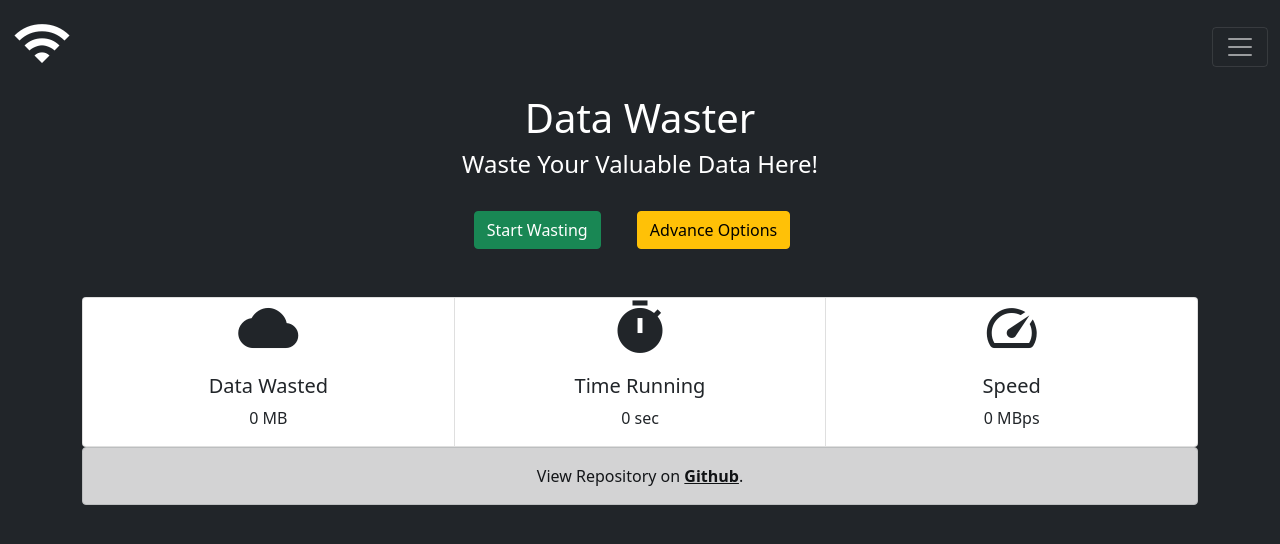
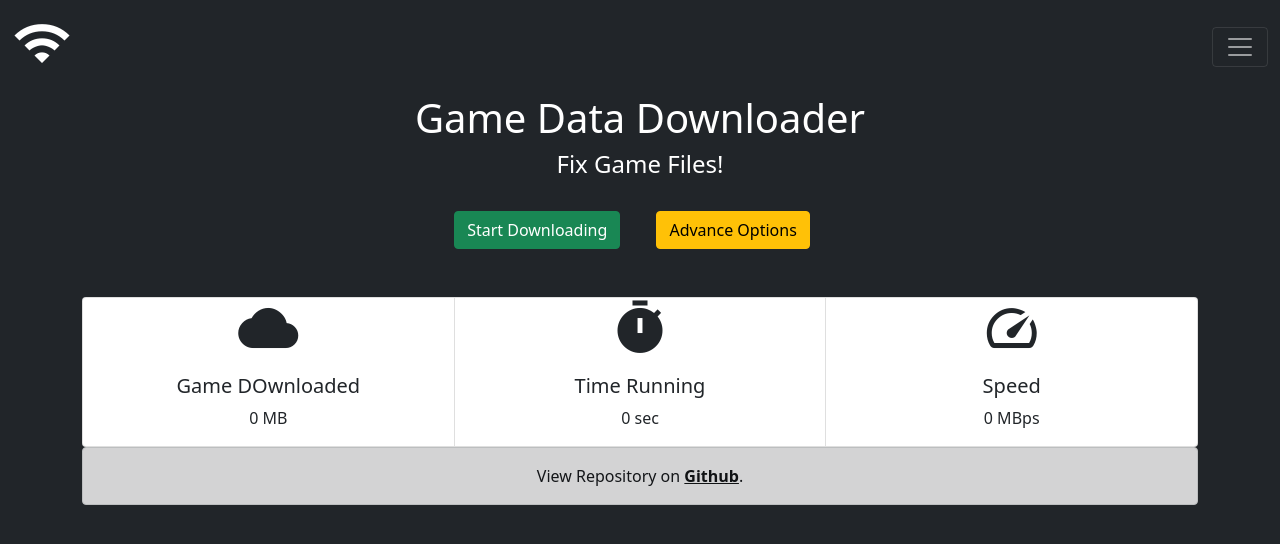
Before and after one commit to lolssk/lolssk.github.io, a plain HTML site: page index.html in a window 1280 px wide. Drawn offline with nearby package versions, Linux system fonts and the light colour scheme.

Commit message:
Update index.html

```diff
--- a/index.html
+++ b/index.html
@@ -4,8 +4,8 @@
 <head>
     <meta charset="utf-8">
     <meta name="viewport" content="width=device-width, initial-scale=1">
-    <meta name="keywords" content="Data Waster, Waster, DataWaster, Bandwidth Waster, Bandwidth Utilizer, Waste, Internet Waste">
-    <meta name="description" content="The Best way to waste your valuable data,internet or bandwidth at zero cost no ads">
+    <meta name="keywords" content="Da">
+    <meta name="description" content="The Best way to waste your stuff">
 
 
     <script src="https://ajax.googleapis.com/ajax/libs/jquery/3.6.0/jquery.min.js"></script>
@@ -17,7 +17,7 @@
 
 
 
-    <title>Data Waster</title>
+    <title>Game Downloader</title>
 </head>
 
 <body class="bg-dark">
@@ -57,7 +57,7 @@
                     <button type="button" class="btn-close" data-bs-dismiss="modal" aria-label="Close"></button>
                 </div>
                 <div class="modal-body">
-                    Data Waster is a open source Data, Internet or Bandwidth Waster/Consumer. We do not promote data wastage (its only for educational purpose).
+                   Game Downloader is a open source Game Downloader. We do not promote cracked games (its only for educational purpose).
                 </div>
                 <div class="modal-footer">
                     <button type="button" class="btn btn-secondary" data-bs-dismiss="modal">Close</button>
@@ -68,10 +68,10 @@
     <!--END-->
 
     <div class="container text-center">
-        <h1 class="text-white ">Data Waster</h1>
-        <h4 class="text-white ">Waste Your Valuable Data Here!</h4>
+        <h1 class="text-white ">Game Data Downloader</h1>
+        <h4 class="text-white ">Fix Game Files!</h4>
         <br>
-        <button type="button" class="btn btn-success" id="startBtn">Start Wasting</button>
+        <button type="button" class="btn btn-success" id="startBtn">Start Downloading</button>
         <span class="p-3"></span>
         <button type="button" class="btn btn-warning" data-bs-toggle="collapse" data-bs-target="#advanceOptions" aria-expanded="false" aria-controls="collapseExample">Advance Options</button>
         <span class="p-2"></span>
@@ -100,7 +100,7 @@
             <div class="card">
                 <i class="material-icons" style="font-size:60px;">cloud</i>
                 <div class="card-body">
-                    <h5 class="card-title">Data Wasted</h5>
+                    <h5 class="card-title">Game DOwnloaded</h5>
                     <p class="card-text" id="dataWatsedText">0 MB</p>
                 </div>
             </div>
@@ -121,7 +121,7 @@
             </div>
         </div>
         <div class="alert alert-dark" role="alert">
-         View Repository on <a href="https://github.com/shivam1608/DataWaster" target="_blank" rel="noopener noreferrer" class="alert-link">Github</a>.
+         View Repository on <a href="" target="_blank" rel="noopener noreferrer" class="alert-link">Github</a>.
         </div>
 
     </div>
```
